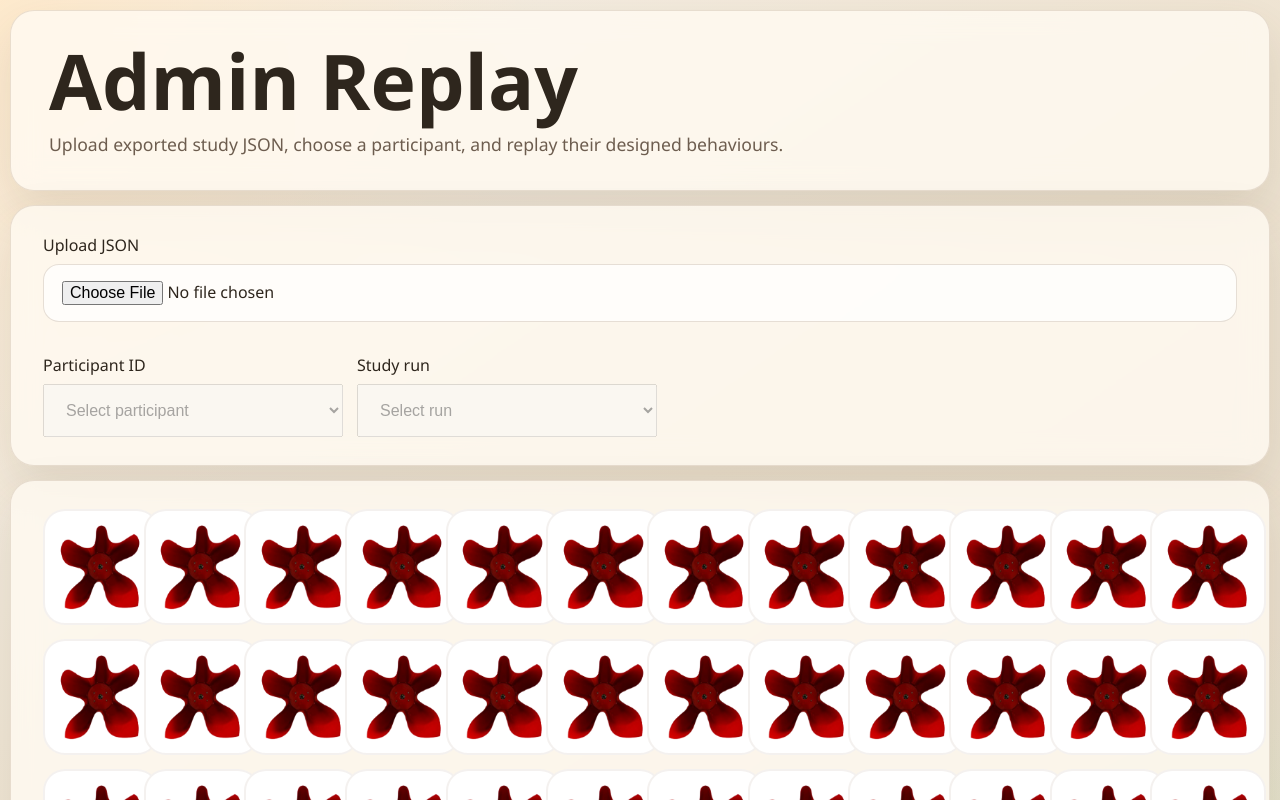
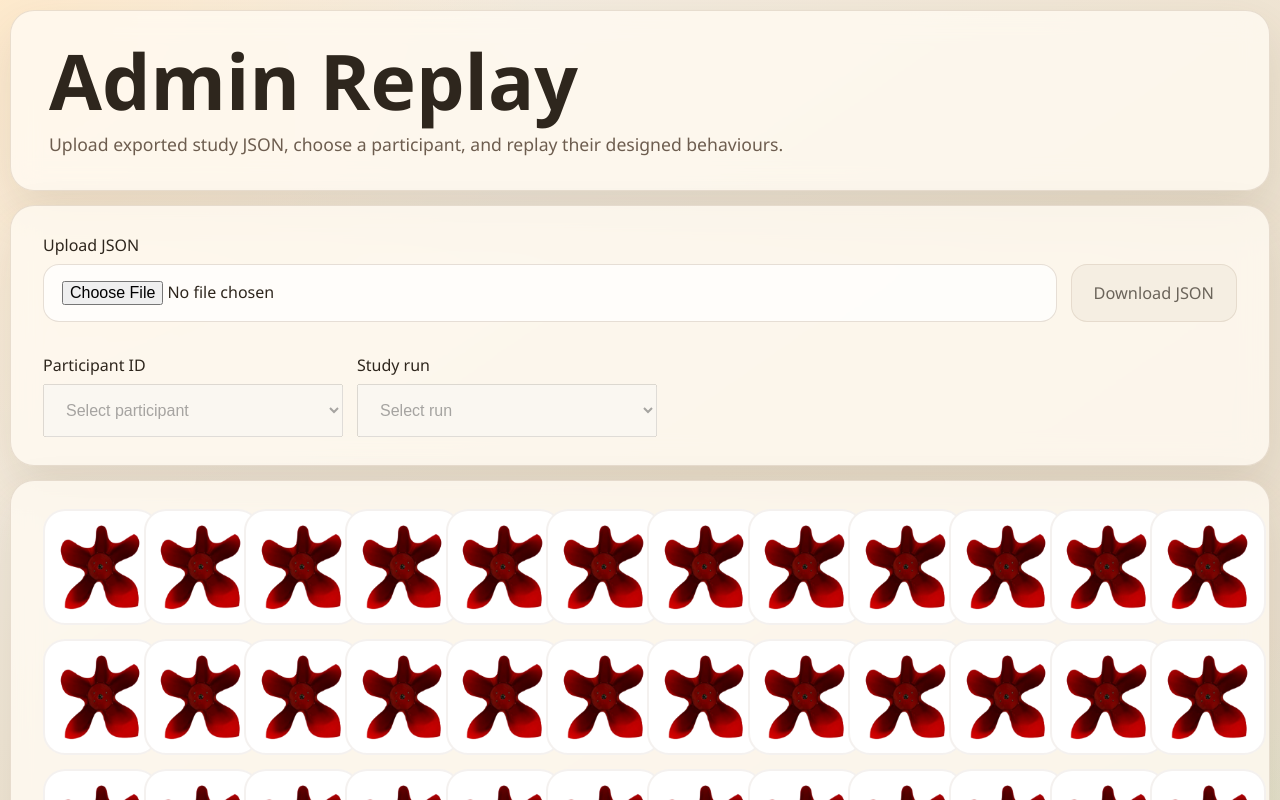
Before and after one commit to MerihanAlhafnawi/SwarmGardenSimulator, a Next.js app: page /admin-replay in a window 1280 px wide. Shown: the top 800 px of the page. Built offline with nearby package versions, Linux system fonts and the light colour scheme.

Commit message:
Always show admin replay download button

```diff
--- a/src/components/AdminReplay.tsx
+++ b/src/components/AdminReplay.tsx
@@ -576,11 +576,13 @@ export default function AdminReplay() {
             <span>Upload JSON</span>
             <input type="file" accept="application/json,.json" onChange={handleUpload} />
           </label>
-          {rawJson ? (
-            <button className="ghost" onClick={() => downloadJsonFile("study-data.json", rawJson)}>
-              Download JSON
-            </button>
-          ) : null}
+          <button
+            className="ghost"
+            onClick={() => rawJson && downloadJsonFile("study-data.json", rawJson)}
+            disabled={!rawJson}
+          >
+            Download JSON
+          </button>
         </div>
 
         <div className="toolbar admin-upload-row">
```
